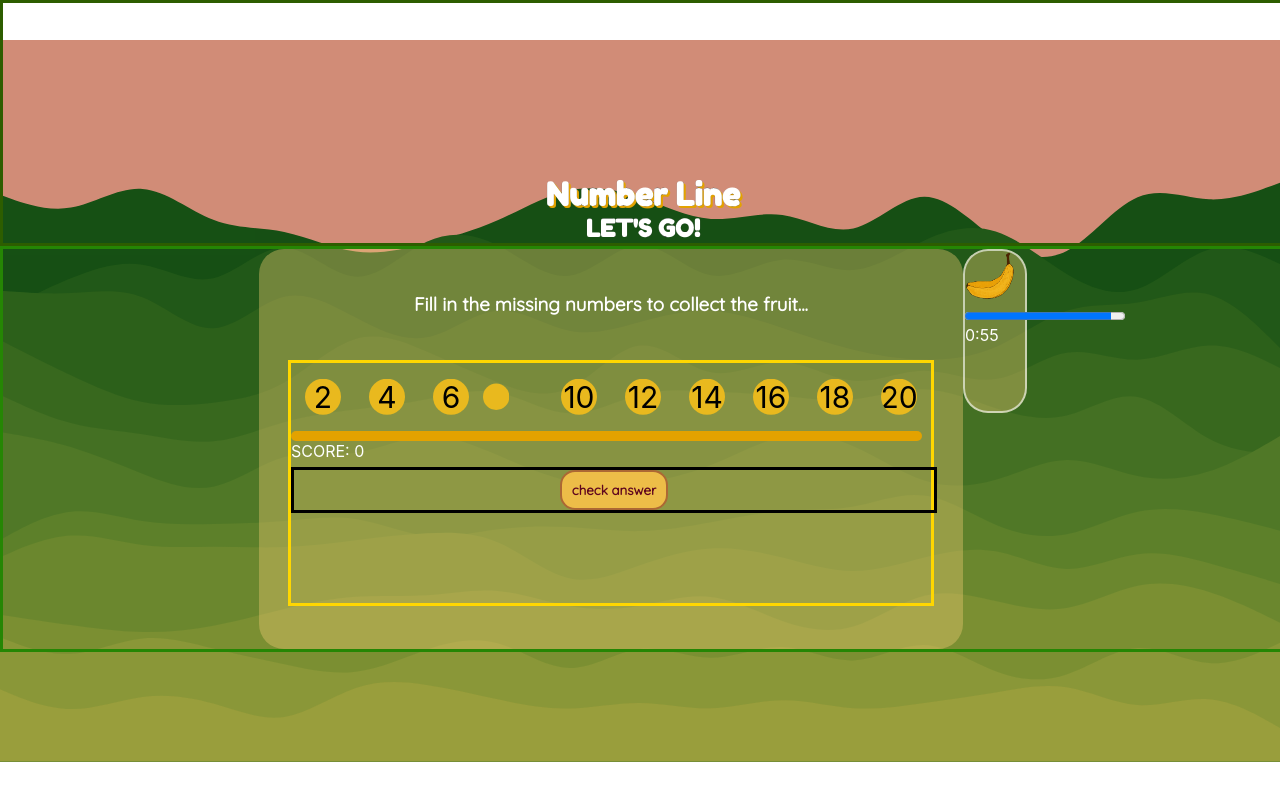
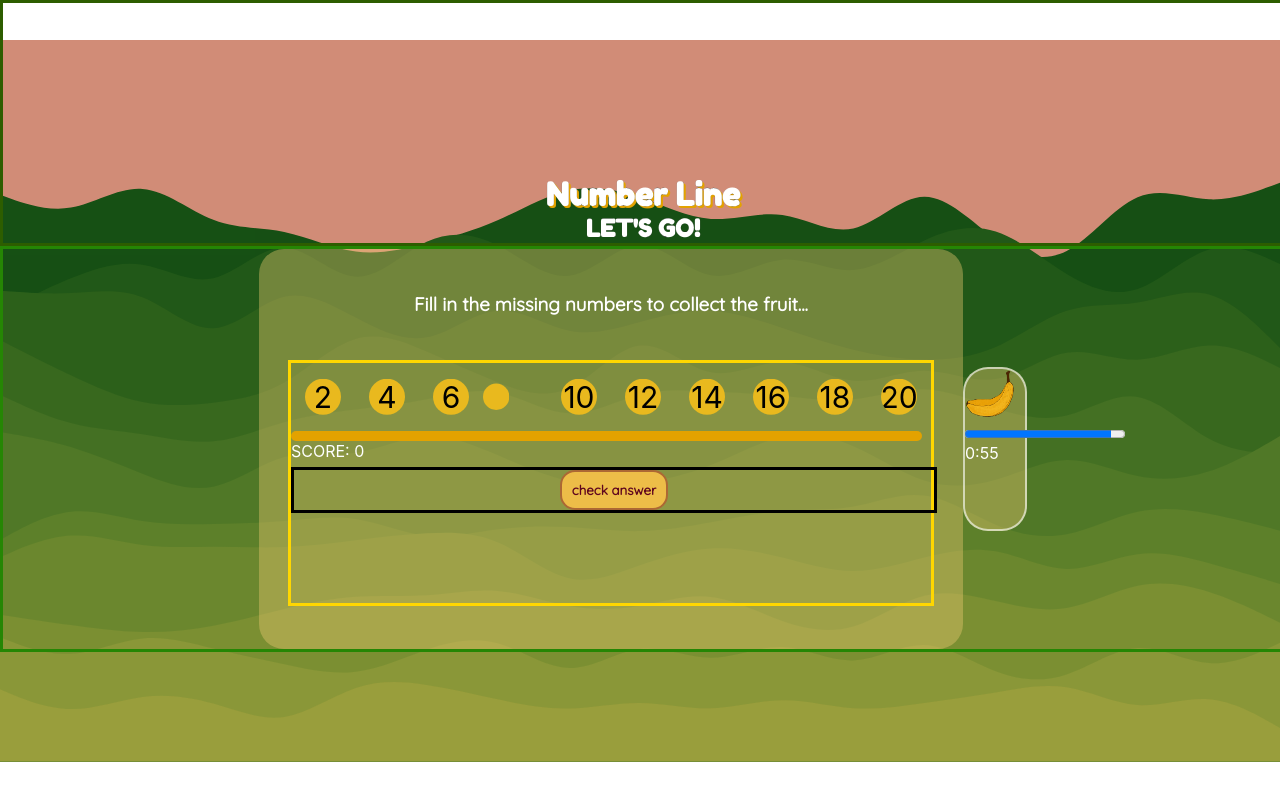
Before and after one commit to SchoolOfCode/final-project_front-end-full-stack-fam, a React (Create React App) app in the folder frontend-final-project/: page /activity in a window 1280 px wide. Built offline with nearby package versions, Linux system fonts and the light colour scheme; no server answers; a web font is replaced by a local one.

Commit message:
activity positioning mostly complete

```diff
--- a/frontend-final-project/src/routes/ActivityPage/ActivityPage.css
+++ b/frontend-final-project/src/routes/ActivityPage/ActivityPage.css
@@ -36,10 +36,12 @@
 
 
 .focus-area {
-    width:100vw;
-    height:50vh;
+    width: 100vw;
+    height: 50vh;
     display: flex;
+    flex-direction: row;
     justify-content: center;
+    align-items: center;
 
     border: solid rgb(37, 134, 4);
 
```
